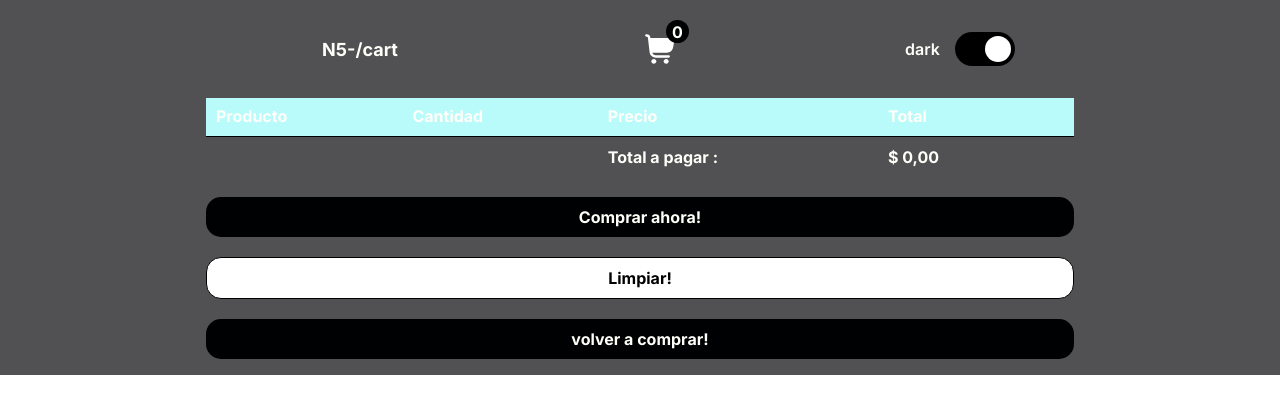
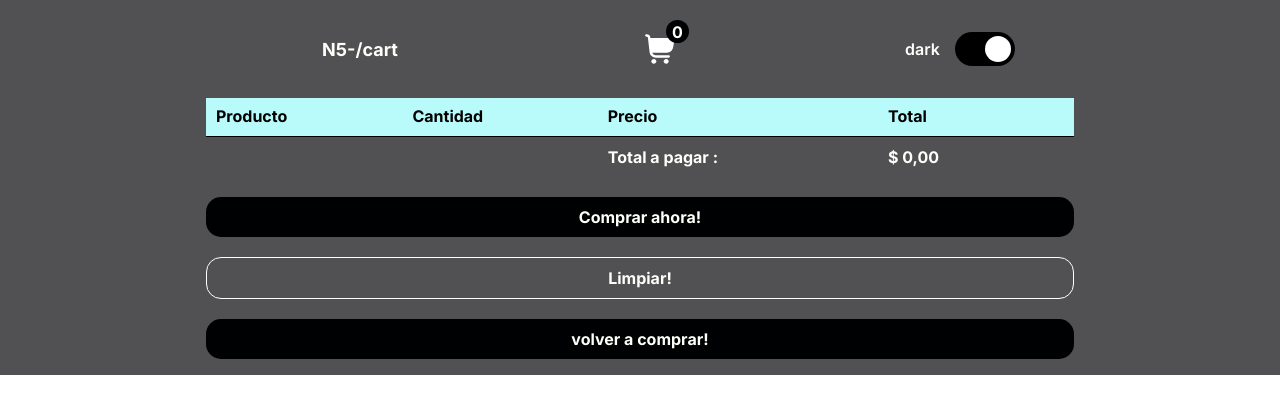
Before and after one commit to josecheo/product-list-n5, a Next.js app: page /cart in a window 1280 px wide. Shown: the top 414 px of the page. Built offline with nearby package versions, Linux system fonts and the light colour scheme.

Commit message:
dark mode

```diff
--- a/src/app/layout.tsx
+++ b/src/app/layout.tsx
@@ -12,14 +12,11 @@ export default function RootLayout({
   children: React.ReactNode;
 }) {
   return (
-    <html lang="en">
+    <html lang="en" style={{ height: "100%" }}>
       <StyleTheme>
         <ProductProvider>
           <CartProvider>
-            <body
-              className={`${inter.className}`}
-              style={{ margin: 0 }}
-            >
+            <body className={`${inter.className}`} style={{ margin: 0 }}>
               <App>{children}</App>
             </body>
           </CartProvider>
--- a/src/components/button/button.module.scss
+++ b/src/components/button/button.module.scss
@@ -42,7 +42,7 @@
 .buttonOutlined,
 .activeOutlined,
 .disabledOutlined {
-  background-color: #fff;
+  // background-color: #fff;
   border: 1px solid #000;
   padding: 10px 20px;
   border-radius: 15px;
@@ -54,10 +54,19 @@
   h5 {
     font-size: 16px;
     font-weight: 700;
-    color: rgb(0, 0, 0);
+    // color: rgb(0, 0, 0);
     margin: 0;
     text-align: center;
   }
+  &.light {
+    border: 1px solid #000;
+    color: $color__text;
+  }
+  &.dark {
+    border: 1px solid #fff;
+    color: $color__text--dark;
+  }
+
 }
 .disabledOutlined {
   background-color: rgb(228, 228, 228);
--- a/src/components/tableCart/tableCart.module.scss
+++ b/src/components/tableCart/tableCart.module.scss
@@ -25,7 +25,8 @@
       }
 
       thead {
-        background-color:$color__primary;
+        background-color: $color__primary;
+        color: #000;
       }
 
       tbody tr:nth-child(even) {
```
Also changed, not shown: src/app/product/[id]/page.tsx (+8 -7 lines), src/app/product/[id]/product.module.scss (+12 -7 lines).
